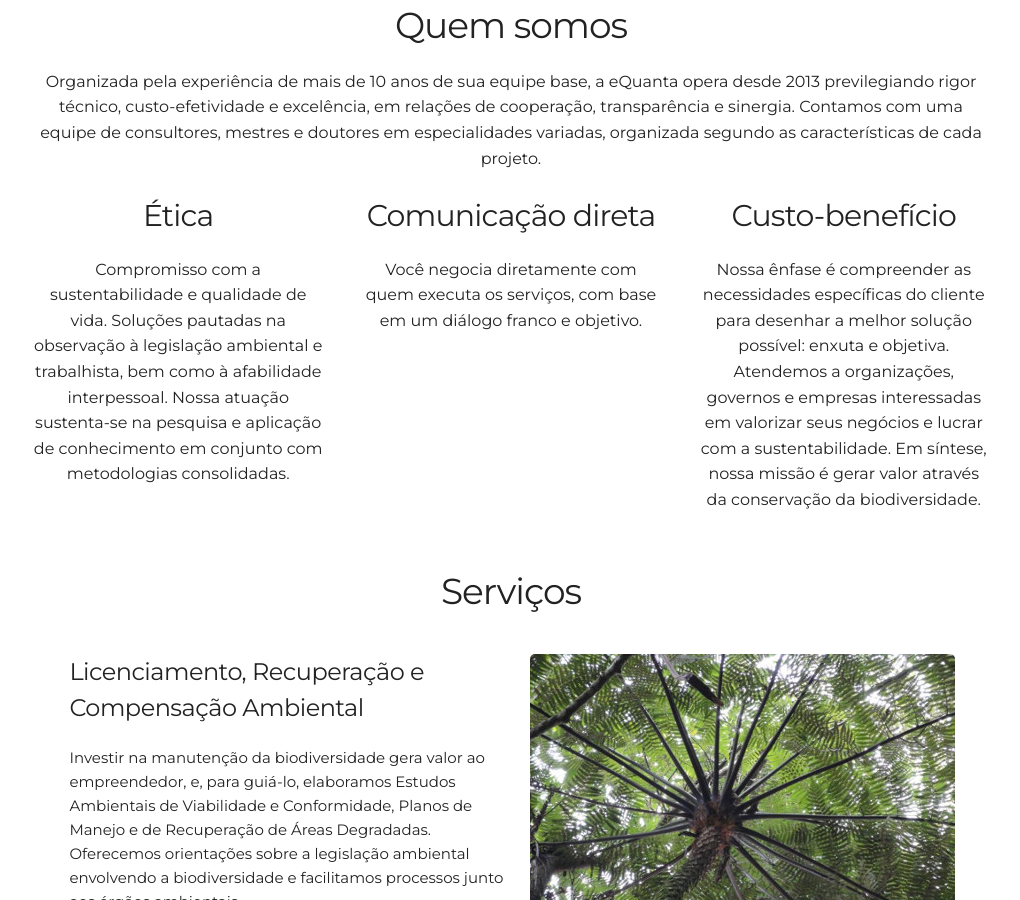
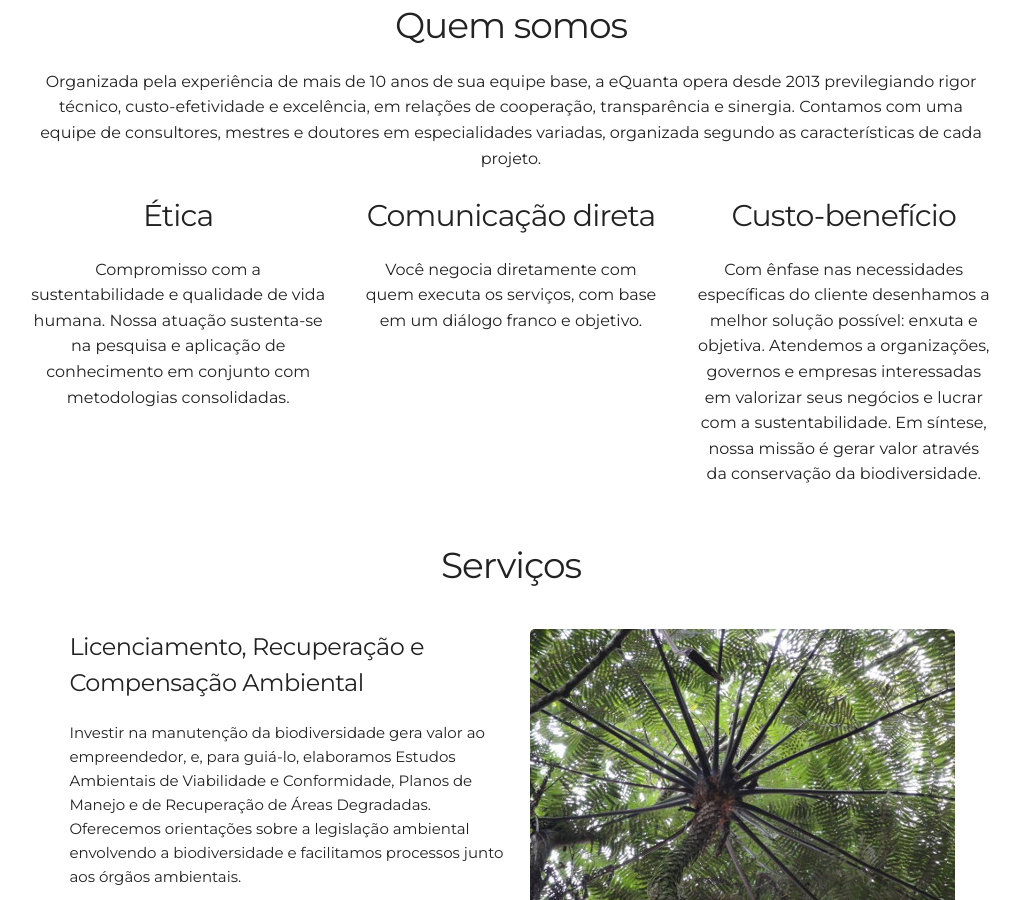
Before and after one commit to leroy1977/eQ1, a Jekyll site: the page built from index.html, in a window 1280 px wide and 900 px high, scrolled down 923 px. Shown: the whole window, without its empty margins (129-1149 px from the left). Built offline with Jekyll 4.4.1, drawn with Linux system fonts in a browser that asks for light colours.

Commit message:
Update about.html

```diff
--- a/_includes/about.html
+++ b/_includes/about.html
@@ -13,7 +13,7 @@
      <!-- <i class="devicon-html5-plain-wordmark"></i> -->
      <!-- <i class="devicon-bootstrap-plain-wordmark colored"></i> -->
      <!-- <i class="devicon-sass-original colored"></i> -->
-      <p>Compromisso com a sustentabilidade e qualidade de vida. Soluções pautadas na observação à legislação ambiental e trabalhista, bem como à afabilidade interpessoal. Nossa atuação sustenta-se na pesquisa e aplicação de conhecimento em conjunto com metodologias consolidadas.</p>
+      <p>Compromisso com a sustentabilidade e qualidade de vida humana. Nossa atuação sustenta-se na pesquisa e aplicação de conhecimento em conjunto com metodologias consolidadas.</p>
     </div>
     <div class="four columns">
       <h4>Comunicação direta</h4>
@@ -29,7 +29,7 @@
       <!-- <i class="devicon-git-plain"></i>
       <i class="devicon-gulp-plain colored"></i>
       <i class="devicon-atom-original-wordmark"></i> -->
-      <p>Nossa ênfase é compreender as necessidades específicas do cliente para desenhar a melhor solução possível: enxuta e objetiva. Atendemos a organizações, governos e empresas interessadas em valorizar seus negócios e lucrar com a sustentabilidade. Em síntese, nossa missão é gerar valor através da conservação da biodiversidade.</p>
+      <p>Com ênfase nas necessidades específicas do cliente desenhamos a melhor solução possível: enxuta e objetiva. Atendemos a organizações, governos e empresas interessadas em valorizar seus negócios e lucrar com a sustentabilidade. Em síntese, nossa missão é gerar valor através da conservação da biodiversidade.</p>
     </div>
   </div>
 </div>
```
